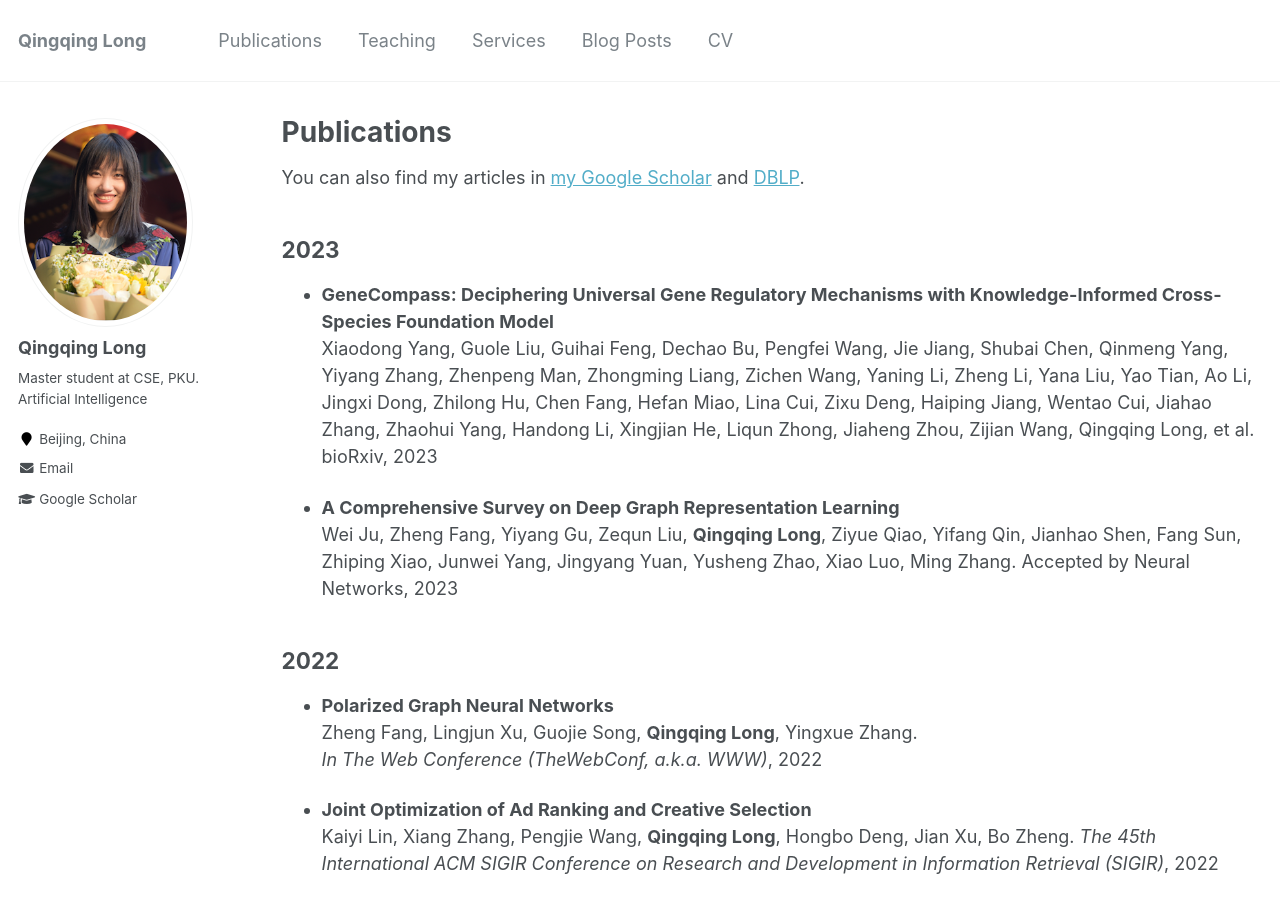
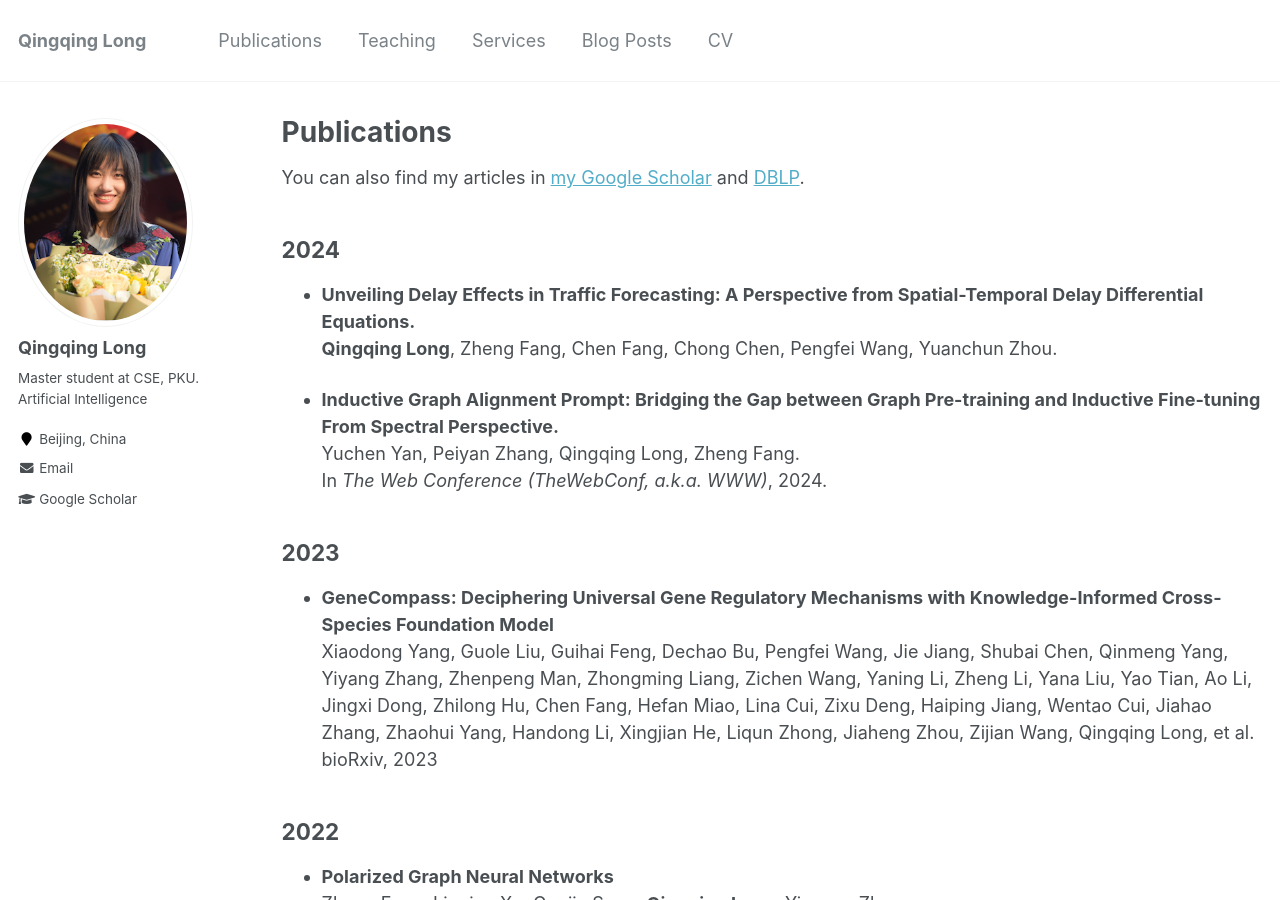
Before and after one commit to YimiAChack/YimiAChack.github.io, a Jekyll site: the page built from _pages/publications.md, in a window 1280 px wide and 900 px high. Built offline with Jekyll 4.4.1, drawn with Linux system fonts in a browser that asks for light colours.

Commit message:
Update publications.md

```diff
--- a/_pages/publications.md
+++ b/_pages/publications.md
@@ -6,14 +6,16 @@ author_profile: true
 ---
 
 You can also find my articles in [my Google Scholar](https://scholar.google.com/citations?user=283USTgAAAAJ&hl=zh-CN&oi=ao) and [DBLP](https://dblp.org/pid/251/9514.html). <br>
+## 2024
+* **Unveiling Delay Effects in Traffic Forecasting: A Perspective from Spatial-Temporal Delay Differential Equations.** <br>
+**Qingqing Long**, Zheng Fang, Chen Fang, Chong Chen, Pengfei Wang, Yuanchun Zhou.
+
+* **Inductive Graph Alignment Prompt: Bridging the Gap between Graph Pre-training and Inductive Fine-tuning From Spectral Perspective.** <br>
+Yuchen Yan, Peiyan Zhang, Qingqing Long, Zheng Fang. <br>In *The Web Conference (TheWebConf, a.k.a. WWW)*, 2024.
 
 ## 2023
 * **GeneCompass: Deciphering Universal Gene Regulatory Mechanisms with Knowledge-Informed Cross-Species Foundation Model** <br>
 Xiaodong Yang, Guole Liu, Guihai Feng, Dechao Bu, Pengfei Wang, Jie Jiang, Shubai Chen, Qinmeng Yang, Yiyang Zhang, Zhenpeng Man, Zhongming Liang, Zichen Wang, Yaning Li, Zheng Li, Yana Liu, Yao Tian, Ao Li, Jingxi Dong, Zhilong Hu, Chen Fang, Hefan Miao, Lina Cui, Zixu Deng, Haiping Jiang, Wentao Cui, Jiahao Zhang, Zhaohui Yang, Handong Li, Xingjian He, Liqun Zhong, Jiaheng Zhou, Zijian Wang, Qingqing Long, et al. bioRxiv, 2023
-
-* **A Comprehensive Survey on Deep Graph Representation Learning** <br>
-Wei Ju, Zheng Fang, Yiyang Gu, Zequn Liu, **Qingqing Long**, Ziyue Qiao, Yifang Qin, Jianhao Shen, Fang Sun, Zhiping Xiao, Junwei Yang, Jingyang Yuan, Yusheng Zhao, Xiao Luo, Ming Zhang. Accepted by Neural Networks, 2023
-
 
 ## 2022
 * **Polarized Graph Neural Networks** <br>
```
